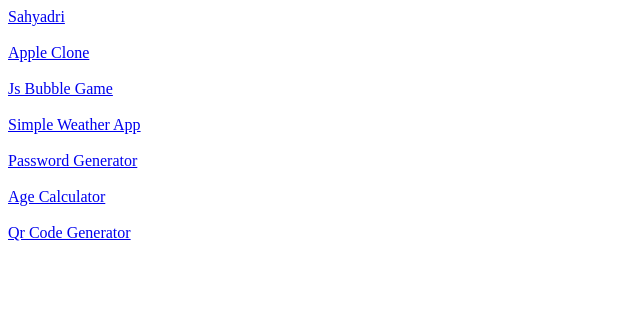
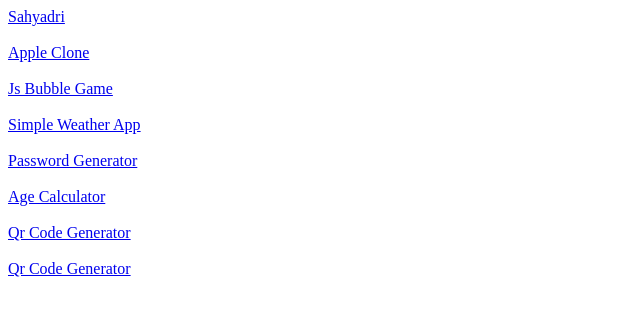
Before and after one commit to sanketshinde3001/sanketshinde3001.github.io, a plain HTML site: page index.html in a window 1280 px wide. Shown: the whole page, without its empty margins (0-640 px from the left). Drawn offline with Linux system fonts and the light colour scheme.

Commit message:
Update index.html

```diff
--- a/index.html
+++ b/index.html
@@ -26,6 +26,9 @@
         <br>
         <br>
         <a href="4 Qr Code Generator/index.html" target="_blank">Qr Code Generator</a>
+        <br>
+        <br>
+        <a href="5 Quote Generator/index.html" target="_blank">Qr Code Generator</a>
     </div>
 </body>
 </html>
```
